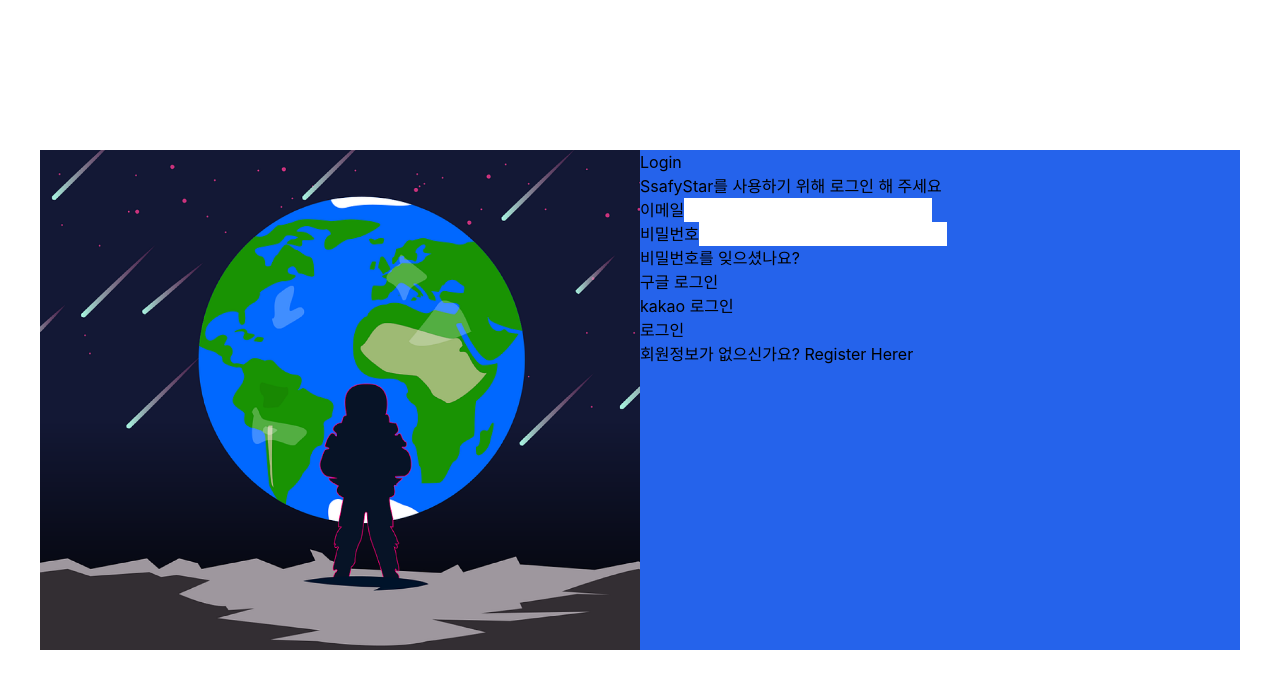
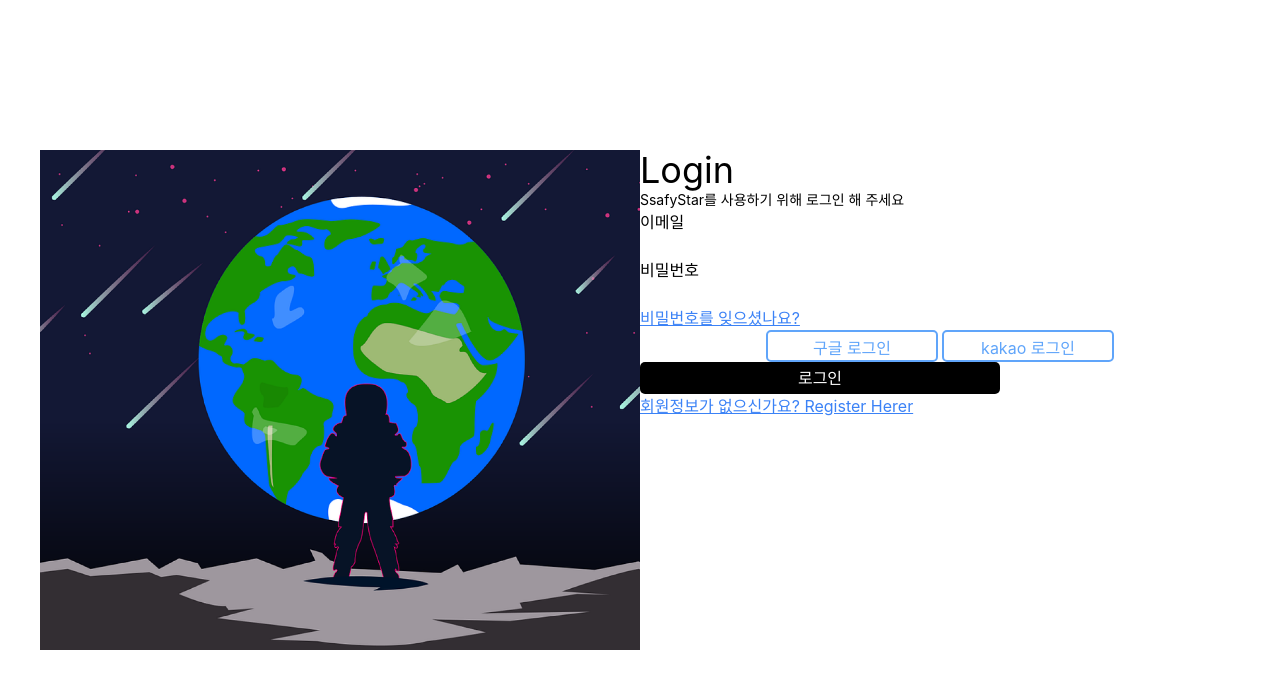
Before and after one commit to Stella-304/SSAFY-STAR, a React (Create React App) app in the folder FrontEnd/: page /login in a window 1280 px wide. Shown: the top 688 px of the page. Built offline with nearby package versions, Linux system fonts and the light colour scheme.

Commit message:
[feat] 세부 버튼 구현

```diff
--- /dev/null
+++ b/FrontEnd/src/components/Button/BigButton.tsx
@@ -0,0 +1,10 @@
+interface props {
+  value: string;
+}
+export default function BigButton({ value }: props) {
+  return (
+    <div className="rounded-5 bg-black text-white text-center w-360 h-32 leading-32">
+      {value}
+    </div>
+  );
+}
--- /dev/null
+++ b/FrontEnd/src/components/Button/LinkButton.tsx
@@ -0,0 +1,9 @@
+interface props {
+  children: string;
+}
+
+export default function LinkButton({ children }: props) {
+  return (
+    <div className="cursor-pointer text-blue-500 underline">{children}</div>
+  );
+}
--- /dev/null
+++ b/FrontEnd/src/components/Button/MidButton.tsx
@@ -0,0 +1,10 @@
+interface props {
+  value: string;
+}
+export default function MidButton({ value }: props) {
+  return (
+    <div className="rounded-5 border-solid	border-2 border-blue-400 text-blue-400 text-center w-172 h-32 leading-32">
+      {value}
+    </div>
+  );
+}
--- a/FrontEnd/src/components/Input/Input.tsx
+++ b/FrontEnd/src/components/Input/Input.tsx
@@ -6,9 +6,9 @@
 
 export default function Input({ id, type, label }: props) {
   return (
-    <div>
+    <div className="flex flex-col">
       <label htmlFor={id}>{label}</label>
-      <input id={id} type={type}></input>
+      <input className="w-240" id={id} type={type}></input>
     </div>
   );
 }
--- a/FrontEnd/src/components/Layout/EarthLayout.tsx
+++ b/FrontEnd/src/components/Layout/EarthLayout.tsx
@@ -10,7 +10,7 @@
         {/* 왼쪽 배경 */}
         <div className="w-600 h-500  bg-[url('/public/background/earth_back1.png')] bg-cover	bg-center"></div>
         {/* 오른쪽 영역 */}
-        <div className="w-600 h-500 bg-blue-600">{props.children}</div>
+        <div className="w-600 h-500 ">{props.children}</div>
       </div>
     </div>
   );
--- a/FrontEnd/src/pages/Login.tsx
+++ b/FrontEnd/src/pages/Login.tsx
@@ -1,3 +1,6 @@
+import BigButton from "../components/Button/BigButton";
+import LinkButton from "../components/Button/LinkButton";
+import MidButton from "../components/Button/MidButton";
 import Input from "../components/Input/Input";
 import EarthLayout from "../components/Layout/EarthLayout";
 
@@ -5,22 +8,24 @@
   return (
     <EarthLayout>
       <div>
-        <h1>Login</h1>
-        <span>SsafyStar를 사용하기 위해 로그인 해 주세요</span>
+        <span className="text-4xl block">Login</span>
+        <span className="text-sm block">
+          SsafyStar를 사용하기 위해 로그인 해 주세요
+        </span>
       </div>
       <div>
         <Input id="email" type="input" label="이메일" />
         <Input id="password" type="password" label="비밀번호" />
-        <div>비밀번호를 잊으셨나요?</div>
+        <LinkButton>비밀번호를 잊으셨나요?</LinkButton>
       </div>
       <div>
         {/* oauth */}
-        <div>
-          <div>구글 로그인</div>
-          <div>kakao 로그인</div>
+        <div className="flex justify-center gap-4">
+          <MidButton value="구글 로그인" />
+          <MidButton value="kakao 로그인" />
         </div>
-        <div>로그인</div>
-        <div>회원정보가 없으신가요? Register Herer</div>
+        <BigButton value="로그인" />
+        <LinkButton>회원정보가 없으신가요? Register Herer</LinkButton>
       </div>
     </EarthLayout>
   );
--- a/FrontEnd/src/pages/Signup.tsx
+++ b/FrontEnd/src/pages/Signup.tsx
@@ -1,3 +1,4 @@
+import BigButton from "../components/Button/BigButton";
 import Input from "../components/Input/Input";
 import EarthLayout from "../components/Layout/EarthLayout";
 
@@ -15,7 +16,7 @@
         <Input id="password2" type="password" label="비밀번호 확인" />
       </div>
       <div>
-        <div>회원가입</div>
+        <BigButton value="회원가입" />
       </div>
     </EarthLayout>
   );
```
